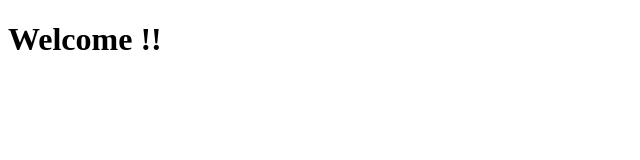
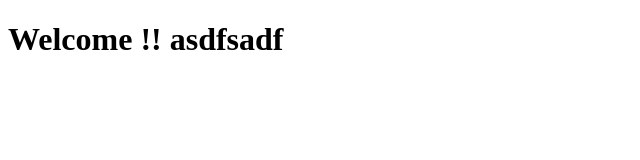
Before and after one commit to jctaoo/test-ci, a website: page index.html in a window 1280 px wide. Shown: the whole page, without its empty margins (0-640 px from the left). Drawn offline with Linux system fonts and the light colour scheme.

Commit message:
update index.html

```diff
--- a/index.html
+++ b/index.html
@@ -7,6 +7,6 @@
   <title>Document</title>
 </head>
 <body>
-  <h1>Welcome !!</h1>
+  <h1>Welcome !! asdfsadf</h1>
 </body>
 </html>
```
